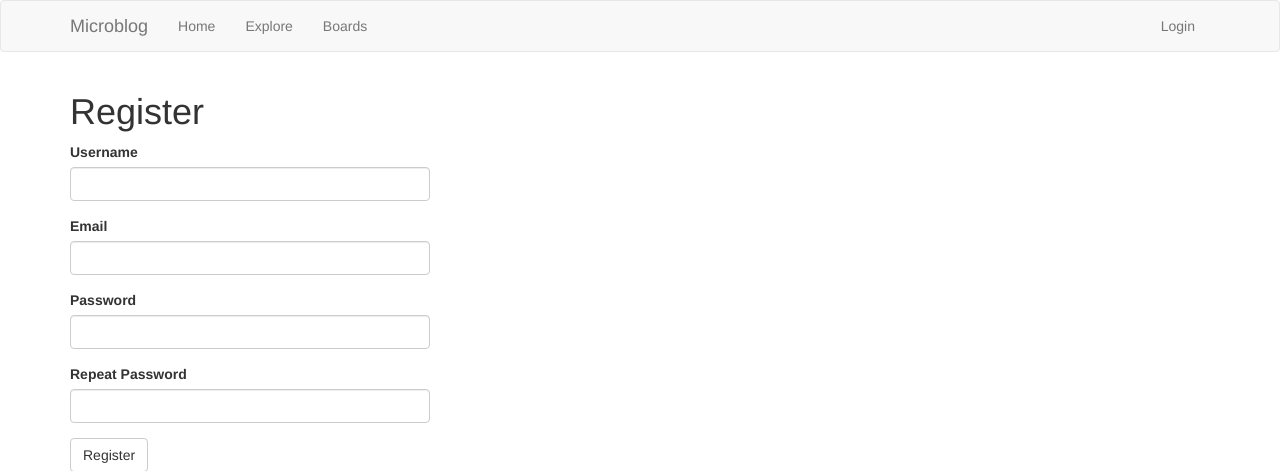
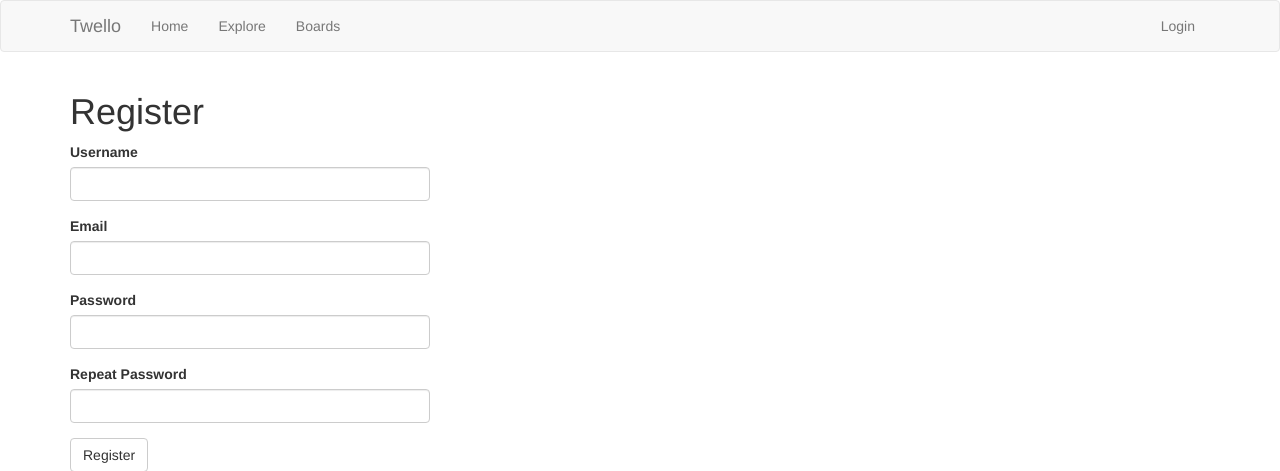
Before and after one commit to tommyvdz/twello, a Flask app: page /auth/register in a window 1280 px wide. Shown: the top 471 px of the page. Run offline with Flask 2, Linux system fonts and the light colour scheme; some libraries are stand-ins or nearby versions.

Commit message:
readme & title changes

```diff
--- a/app/templates/base.html
+++ b/app/templates/base.html
@@ -102,9 +102,9 @@
 
 {% block title %}
       {% if title %}
-      {{ title }} - Microblog
+      {{ title }} - Twello
       {% else %}
-      {{ _('Welcome to Microblog') }}
+      {{ _('Welcome to Twello') }}
       {% endif %}
 {% endblock %}
 
@@ -118,7 +118,7 @@
                   <span class="icon-bar"></span>
                   <span class="icon-bar"></span>
               </button>
-              <a class="navbar-brand" href="{{ url_for('main.index') }}">Microblog</a>
+              <a class="navbar-brand" href="{{ url_for('main.index') }}">Twello</a>
           </div>
           <div class="collapse navbar-collapse" id="bs-example-navbar-collapse-1">
               <ul class="nav navbar-nav">
```
Also changed, not shown: README.md.
